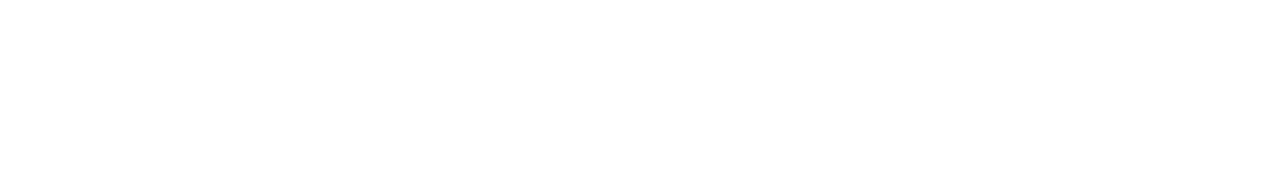
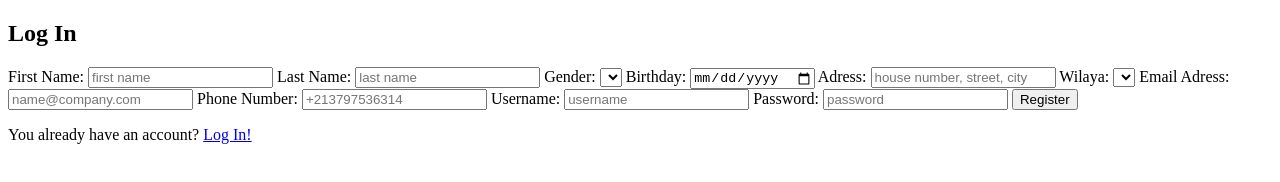
Before and after one commit to OussamaSALAHOUELHADJ/StudentListWebsite, a plain HTML site: page pages/creerCompte.html in a window 1280 px wide. Drawn offline with Linux system fonts and the light colour scheme.

Commit message:
feat(login form, register form): login form in index.html and register form in creeCompte.html was created

```diff
--- a/pages/creerCompte.html
+++ b/pages/creerCompte.html
@@ -9,7 +9,43 @@
 </head>
 
 <body>
+    <section id="sign-up-form-container">
+        <h1>Log In</h1>
+        <form name="sign-up-form" action="/pages/accueil.html" onsubmit="return false" method="post">
+            <label for="first-name" class="form-label">First Name:</label>
+            <input type="text" min="4" max="20" name="first-name" placeholder="first name">
 
+            <label for="last-name" class="form-label">Last Name:</label>
+            <input type="text" min="4" max="20" name="last-name" placeholder="last name">
+
+            <label for="gender">Gender:</label>
+            <select name="gender" id="gender" title="gender"></select>
+
+            <label for="birthday" class="form-label">Birthday:</label>
+            <input type="date" min="4" max="20" name="birthday" placeholder="birthday">
+
+            <label for="adress" class="form-label">Adress:</label>
+            <input type="text" min="4" max="20" name="adress" placeholder="house number, street, city">
+
+            <label for="wilaya">Wilaya:</label>
+            <select name="wilaya" id="wilaya" title="wilaya"></select>
+
+            <label for="email" class="form-label">Email Adress:</label>
+            <input type="email" min="4" max="20" name="email" placeholder="name@company.com">
+
+            <label for="phone" class="form-label">Phone Number:</label>
+            <input type="tel" min="4" max="20" name="phone" placeholder="+213797536314">
+
+            <label for="username" class="form-label">Username:</label>
+            <input type="text" min="4" max="20" name="username" placeholder="username">
+
+            <label for="password" class="form-label">Password:</label>
+            <input type="password" min="8" max="20" name="password" placeholder="password">
+
+            <button type="submit">Register</button>
+        </form>
+        <p>You already have an account? <a href="/index.html">Log In!</a></p>
+    </section>
 </body>
 
 </html>
```
Also changed, not shown: index.html (+12 -0 lines).
